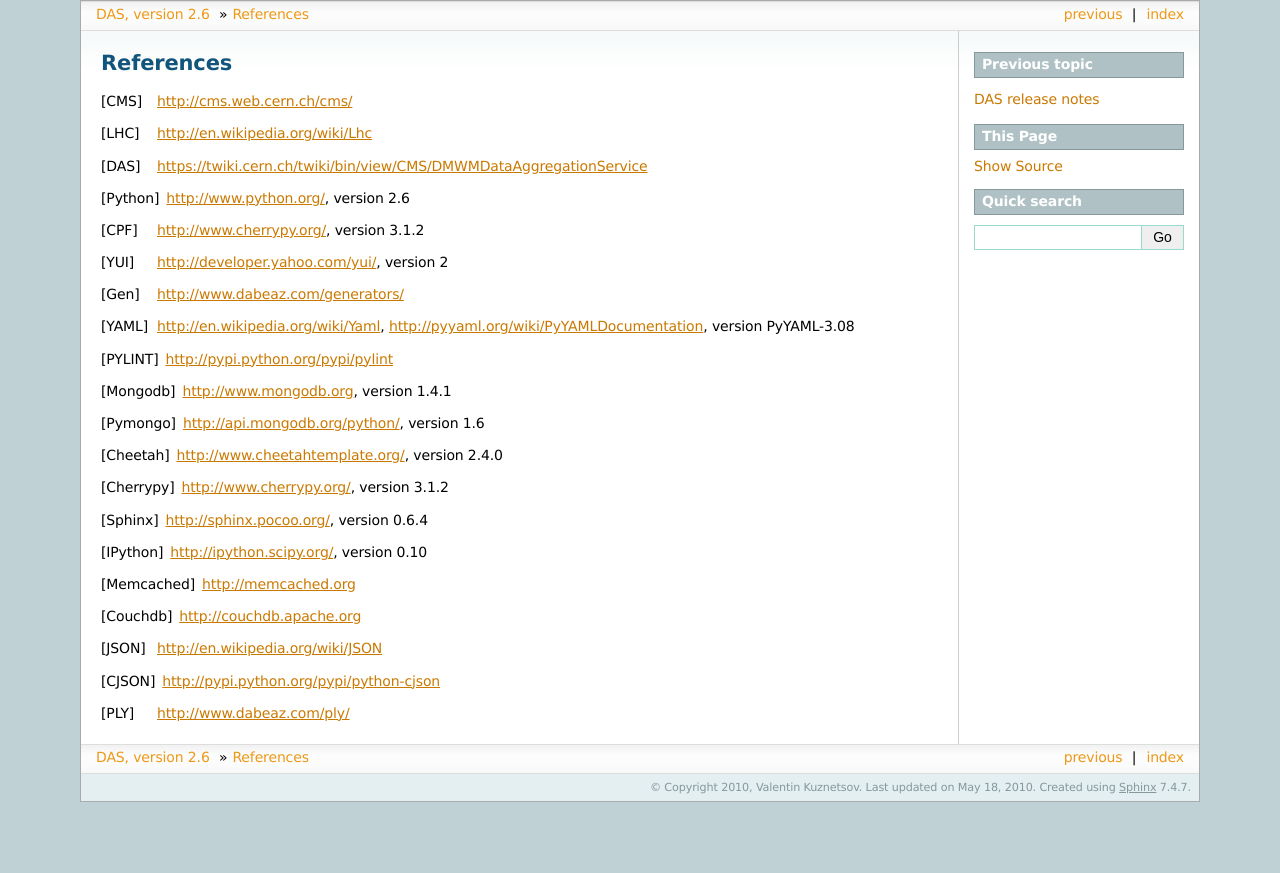
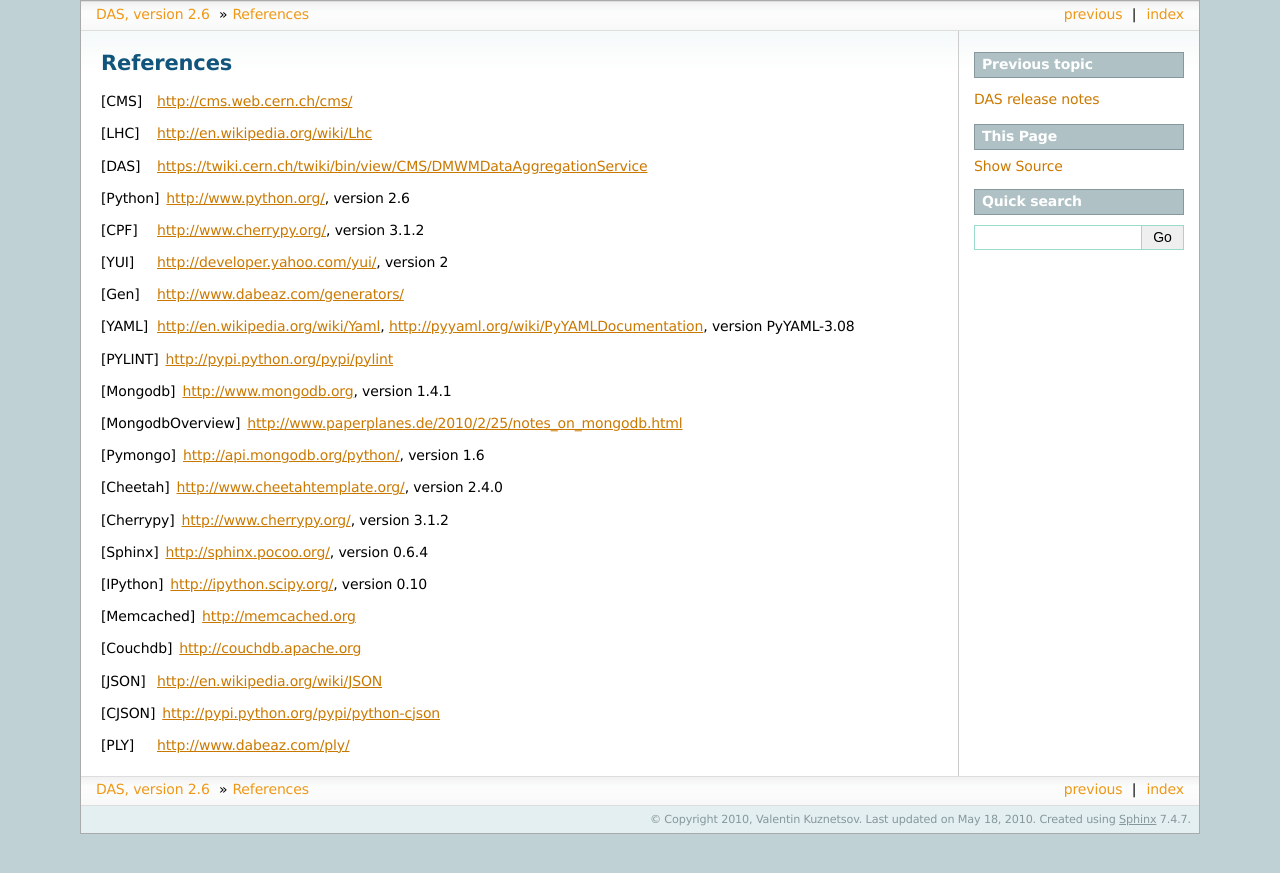
Before and after one commit to dmwm/DAS, a Sphinx documentation site: the page built from doc/sphinx/references.rst, in a window 1280 px wide. Shown: the top 873 px of the page. Built offline with Sphinx 7.4.7, drawn with Linux system fonts in a browser that asks for light colours; the version number is read from the project's files by our own code.

Commit message:
Added MongodbOverview
git-svn-id: svn+ssh://svn.cern.ch/reps/CMSDMWM/DAS/trunk@2413 4525493e-7705-40b1-a816-d608a930855b

```diff
--- a/doc/sphinx/introduction.rst
+++ b/doc/sphinx/introduction.rst
@@ -50,7 +50,8 @@ Below we list all dependencies clarifying their role for DAS
   see [YUI]_;
 - *elementtree* and its *cElementTree* counterpart is used as generic XML parser in DAS,
   both implementations are part of python 2.5 and above;
-- *MongoDB* a document-oriented database, the DAS DB back-ends, see [Mongodb]_;
+- *MongoDB* a document-oriented database, the DAS DB back-ends, see [Mongodb]_
+  and [MongodbOverview]_;
 - *pymongo* a MongoDB python driver, see [Pymongo]_;
 - *yaml* a human-readable data serialization format, a python YAML library is
   used for DAS maps and server configurations, see [YAML]_;
--- a/doc/sphinx/references.rst
+++ b/doc/sphinx/references.rst
@@ -12,6 +12,7 @@ References
    http://pyyaml.org/wiki/PyYAMLDocumentation, version PyYAML-3.08
 .. [PYLINT] http://pypi.python.org/pypi/pylint
 .. [Mongodb] http://www.mongodb.org, version 1.4.1
+.. [MongodbOverview] http://www.paperplanes.de/2010/2/25/notes_on_mongodb.html
 .. [Pymongo] http://api.mongodb.org/python/, version 1.6
 .. [Cheetah] http://www.cheetahtemplate.org/, version 2.4.0
 .. [Cherrypy] http://www.cherrypy.org/, version 3.1.2
```
